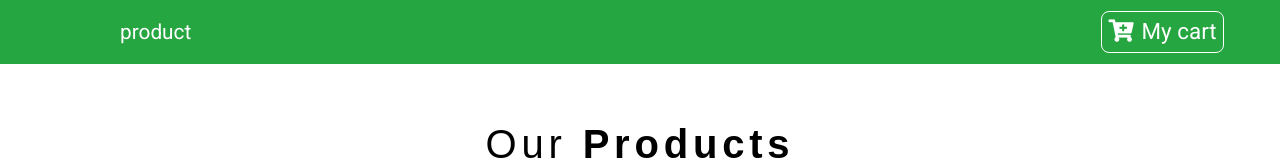
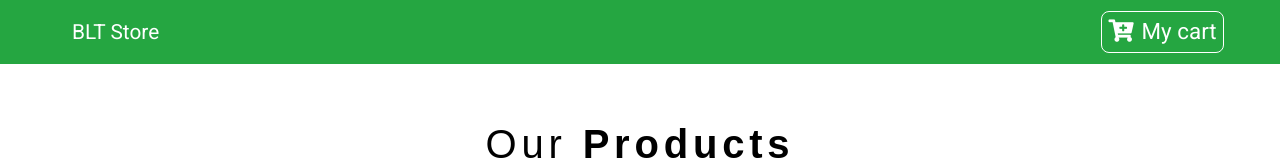
Before and after one commit to Ckbhatia/E-store, a React (Create React App) app: page / in a window 1280 px wide. Shown: the top 160 px of the page. Built offline with nearby package versions, Linux system fonts and the light colour scheme.

Commit message:
fix: change the nav link text

```diff
--- a/src/components/Navbar.jsx
+++ b/src/components/Navbar.jsx
@@ -1,20 +1,20 @@
-import React, { Component } from 'react';
-import { Link } from 'react-router-dom';
-import Logo from '../logo.svg';
-import styled from 'styled-components';
-import {ButtonContainer} from './Button';
+import React, { Component } from "react";
+import { Link } from "react-router-dom";
+import Logo from "../logo.svg";
+import styled from "styled-components";
+import { ButtonContainer } from "./Button";
 
 export default class Navbar extends Component {
   render() {
     return (
       <Nav className="navbar navbar-expand-sm navbar-dark px-sm-5">
         <Link to="/">
-                    <img src={Logo} alt='logo' className="navbar-brand" />
+          <img src={Logo} alt="logo" className="navbar-brand" />
         </Link>
         <ul className="navbar-nav align-items-center">
-                            <li className="nav-item ml-5">
+          <li className="nav-item">
             <Link to="/" className="nav-link">
-                                    product
+              <span className="nav-main-text">BLT Store</span>
             </Link>
           </li>
         </ul>
@@ -27,7 +27,7 @@ export default class Navbar extends Component {
           </ButtonContainer>
         </Link>
       </Nav>
-        )
+    );
   }
 }
 
@@ -38,4 +38,4 @@ const Nav = styled.nav`
     font-size: 1.3rem;
     text-transform: capitlize;
   }
-`
+`;
```
Lines whose indentation alone changed are shown as unchanged.
